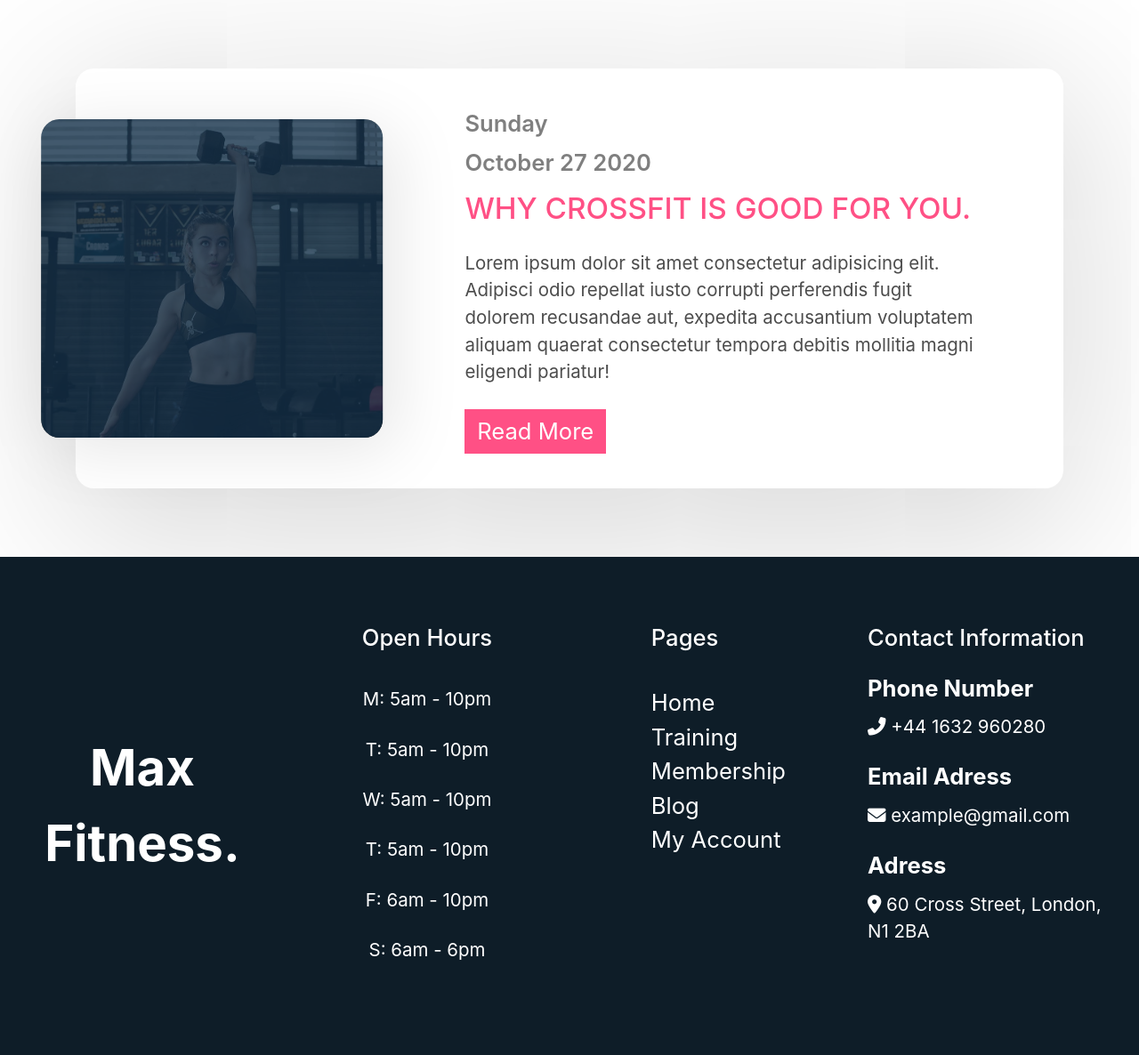
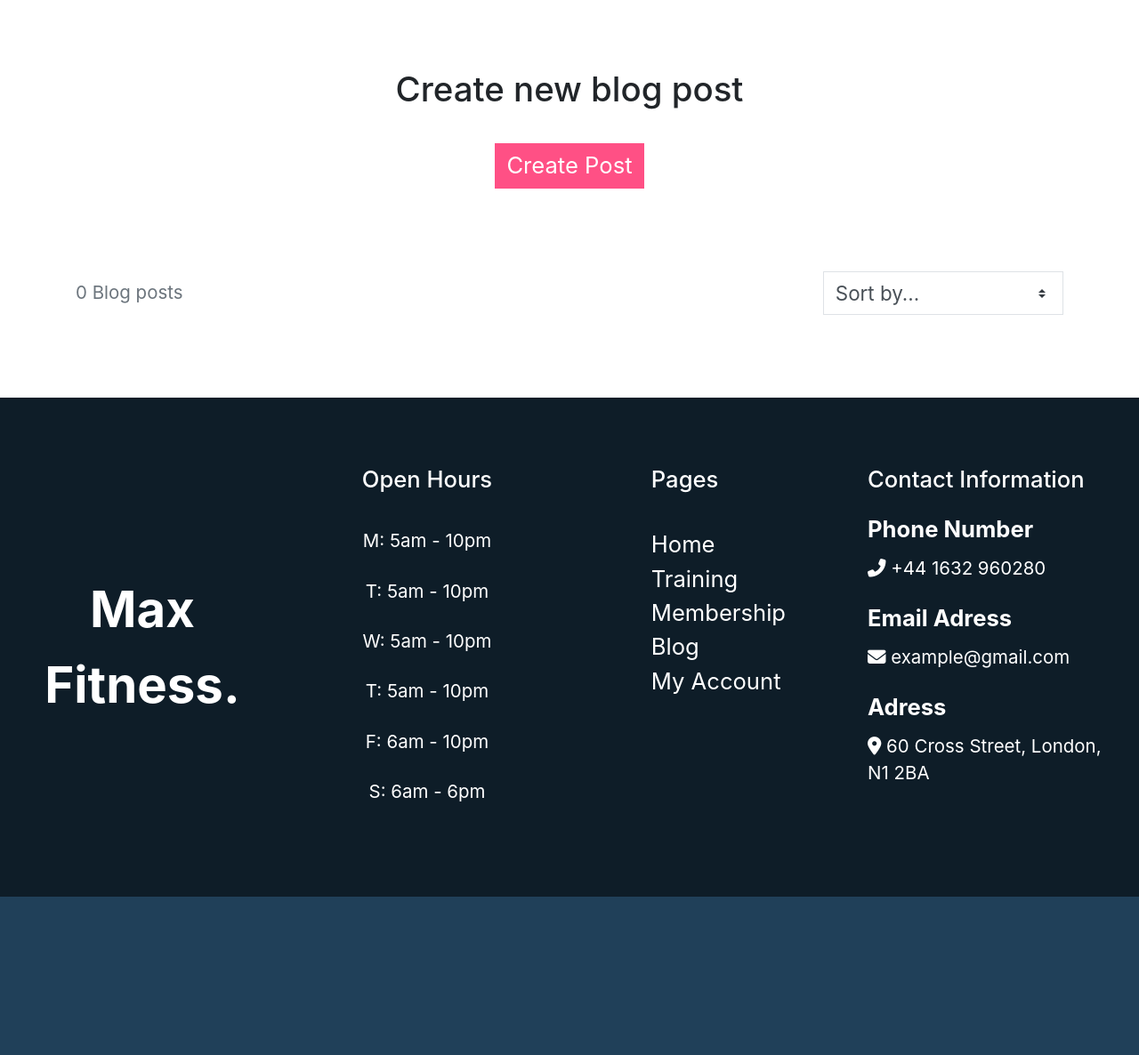
Before and after one commit to Code-Institute-Submissions/Max_Fitness_MS_4, a Django app: page /blog/ in a window 1280 px wide. Shown: the part 1024-2210 px from the top of the page at 89% size. After the commit the page ends 2032 px from the top, so only its background shows below. Run offline with Django 3.2, Linux system fonts and the light colour scheme; the visitor is signed in with stand-in values (Sample User, id 1); data that the repository does not hold is empty; parts of the project's set-up code (start-up, migrations or seed data) failed here and were passed over; some libraries are stand-ins or nearby versions.

Commit message:
Add sorting logic to blog page

```diff
--- a/blog/static/blog/css/blogs.css
+++ b/blog/static/blog/css/blogs.css
@@ -7,6 +7,7 @@
     box-shadow: 0 1.4rem 8rem rgba(0, 0, 0, 0.2);
     align-items: center;
     border-radius: 0.8rem;
+    margin-top: 5rem;
 }
 
 .blog-post-img {
@@ -33,7 +34,7 @@
     position: absolute;
     top: 0;
     left: 0;
-    background: rgba(21, 49, 74, 0.8);
+    background: rgba(21, 49, 74, 0.2);
     box-shadow: .5rem .5rem 3rem 1px rgba(0, 0, 0, 0.1);
 }
 
@@ -65,6 +66,10 @@
     border-color: #FF5085;
 }
 
+.comment-count {
+    font-size: 1.3rem;
+}
+
 /* Small devices (landscape phones, 576px and up) */
 @media (min-width: 576px) {
     .blog-post {
--- a/blog/templates/blog/blogs.html
+++ b/blog/templates/blog/blogs.html
@@ -20,22 +20,57 @@
 {% block content %}
 <div class="blog-posts-section">
     <div class="container pt-5 pb-5">
+        {% if user.is_superuser %}
+        <div class="row">
+            <div class="col-12 text-center pb-5">
+                <h4>Create new blog post</h4>
+                <a href="#" class="btn btn-primary mt-3 blog-post-btn">Create Post</a>
+            </div>
+        </div>
+        {% endif %}
+        <div class="row">
+            <div class="col-12 col-md-6 my-auto order-md-last d-flex justify-content-center justify-content-md-end">
+                    <div class="sort-select-wrapper w-50">
+                        <select id="sort-selector" class="custom-select custom-select-sm rounded-0 border border-{% if current_sorting != 'None_None' %}info{% else %}black{% endif %}">
+                            <option value="reset" {% if current_sorting == 'None_None' %}selected{% endif %}>Sort by...</option>
+                            <option value="date_desc" {% if current_sorting == 'date_desc' %}selected{% endif %}>Newest to Oldest</option>
+                            <option value="date_asc" {% if current_sorting == 'date_asc' %}selected{% endif %}>Old to Newest</option>
+                        </select>
+                    </div>
+                </div>
+                <div class="col-12 col-md-6 order-md-first">
+                    <p class="text-muted mt-3 text-center text-md-left">
+                        {% if search_term or current_categories or current_sorting != 'None_None' %}
+                            <span class="small"><a href="{% url 'blog' %}">Blog Home</a> | </span>
+                        {% endif %}
+                        {{ blogPosts|length }} Blog posts {% if search_term %} found for <strong>"{{ search_term }}"</strong>{% endif %}
+                    </p>
+                </div>
+        </div>
+        {% for post in blogPosts %}
         <div class="row blog-post">
             <div class="col-12 col-lg-5 p-0 blog-post-img">
-                <img src="{{ MEDIA_URL }}blog_post_example1.jpg" alt="">
+                <img src="{{ post.image.url }}" alt="">
             </div>
             <div class="col-12 col-lg-7">
                 <div class="blog-post-date">
-                    <span>Sunday</span>
-                    <span>October 27 2020</span>
+                    <span>{{ post.date_added }}</span>
                 </div>
-                <h5 class="blog-post-title">Why Crossfit is good for you.</h5>
+                <h5 class="blog-post-title">{{ post.title }}</h5>
                 <p class="blog-post-text">
-                    Lorem ipsum dolor sit amet consectetur adipisicing elit. Adipisci odio repellat iusto corrupti perferendis fugit dolorem recusandae aut, expedita accusantium voluptatem aliquam quaerat consectetur tempora debitis mollitia magni eligendi pariatur!
+                    {{ post.intro }}
                 </p>
                 <a href="#" class="btn btn-primary blog-post-btn">Read More</a>
+                <span class="comment-count float-right text-pink">{{ post.comments.all|length }} <i class="far fa-comment-dots"></i></span>
             </div>
         </div>
+        {% endfor %}
     </div>
 </div>
 {% endblock %}
+
+
+{% block postloadjs %}
+    {{ block.super }}
+    <script src="{% static 'js/selectboxSorting.js' %}"></script>
+{% endblock %}
--- a/blog/views.py
+++ b/blog/views.py
@@ -8,10 +8,26 @@ def render_blog(request):
     Renders blog page for the user
     """
     allPosts = BlogPost.objects.all()
-    print(allPosts)
+    sort = None
+    direction = None
+    current_sorting = None
 
+    if request.GET:
+        if 'sort' in request.GET:
+            sortKey = request.GET['sort']
+            sort = sortKey
+            if sortKey == 'date':
+                sortKey = 'date_added'
+            if 'direction' in request.GET:
+                direction = request.GET['direction']
+                if direction == 'desc':
+                    sortKey = f'-{sortKey}'
+            allPosts = allPosts.order_by(sortKey)
+
+    current_sorting = f'{sort}_{direction}'
     template = "blog/blogs.html"
     context = {
         'blogPosts': allPosts,
+        'current_sorting': current_sorting,
     }
     return render(request, template, context)
```
